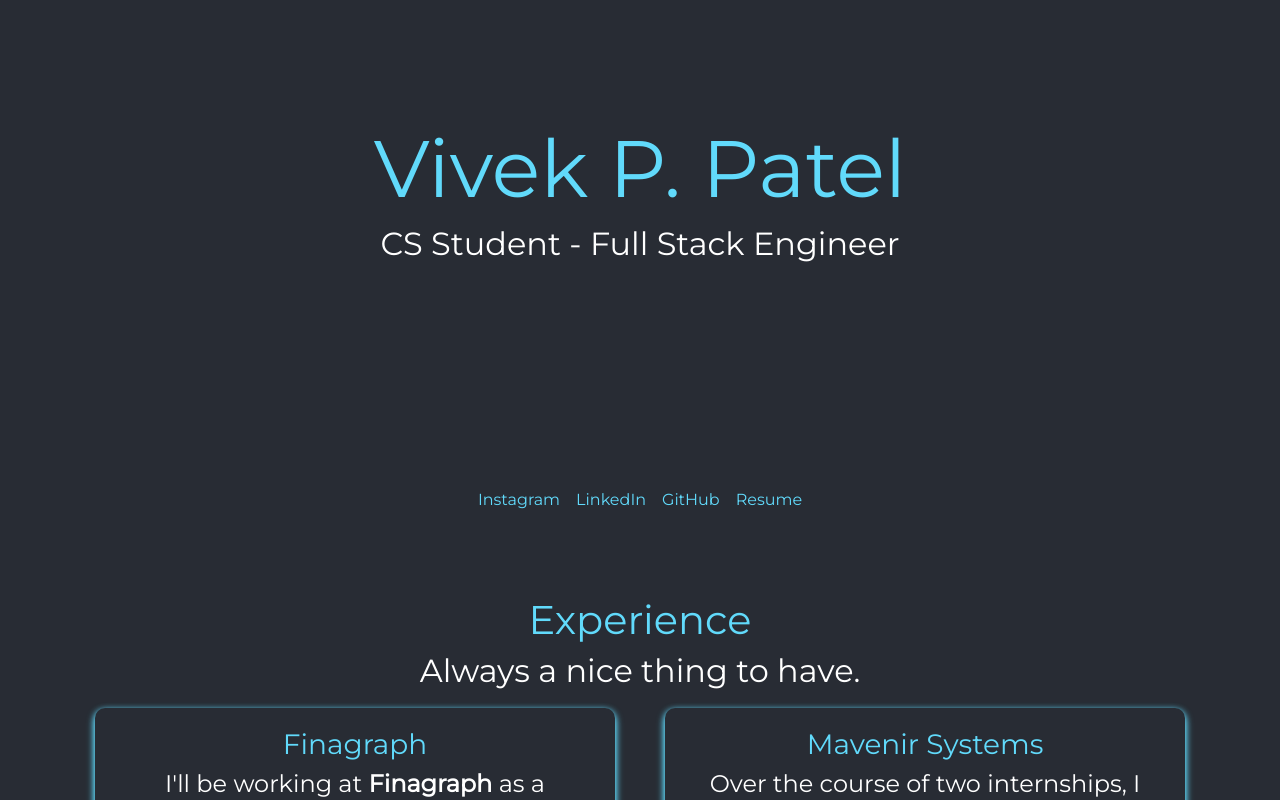
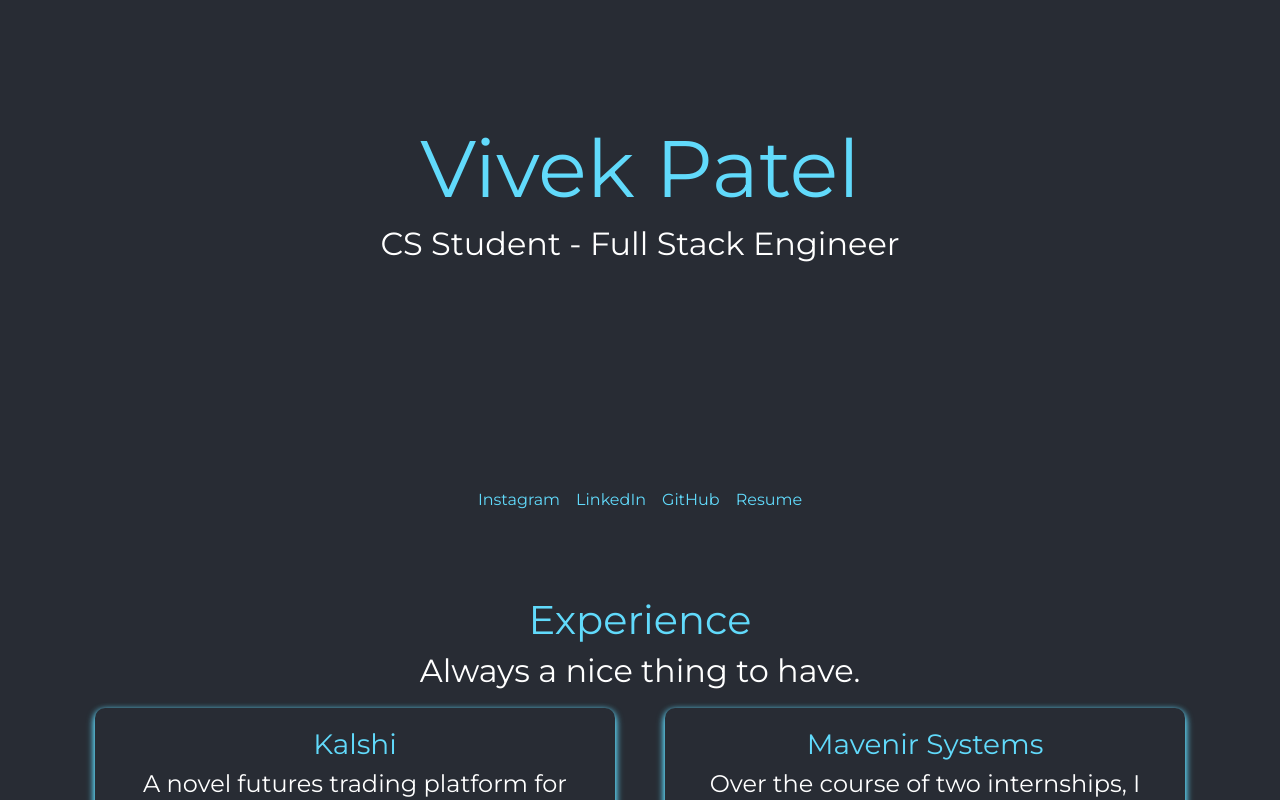
Before and after one commit to vivkpatl/portfolio, a React (Create React App) app: page / in a window 1280 px wide. Shown: the part 220-1020 px from the top of the page. Built offline with nearby package versions, Linux system fonts and the light colour scheme.

Commit message:
Update some stuff

```diff
--- a/src/App.js
+++ b/src/App.js
@@ -15,7 +15,7 @@ class App extends React.Component {
     return (
       <div className="App">
         <div className="Top">
-          <Block title="Vivek P. Patel" description="CS Student - Full Stack Engineer" header={true} />
+          <Block title="Vivek Patel" description="CS Student - Full Stack Engineer" header={true} />
 
 
           <Info />
@@ -30,8 +30,8 @@ class App extends React.Component {
 
             <div className="col-sm mb-3">
 
-                <Card title="Finagraph">
-                  I'll be working at <strong>Finagraph</strong> as a <strong>Software Engineering Intern</strong> during the Summer of 2020.
+                <Card title="Kalshi">
+                  A novel futures trading platform for everyday events. I spent the summer building features for Kalshi's binary options exchange and spearheaded efforts for Kalshi's proprietary market surveillance systems.
                 </Card>
 
             </div>
@@ -154,6 +154,22 @@ class App extends React.Component {
 
               <div className="col-sm mb-3">
 
+                <Card title="PostgreSQL">
+                  A relational database. Bread and butter.
+                </Card>
+
+              </div>
+
+              <div className="col-sm mb-3">
+
+                <Card title="Go">
+                  A language for the future. And one that I love writing!
+                </Card>
+
+              </div>
+
+              <div className="col-sm mb-3">
+
                 <Card title="Express.js">
                   Writing RESTful APIs! Serves as the backbone of <a href="#projects">SoleScrape</a>.
                 </Card>
@@ -190,8 +206,8 @@ class App extends React.Component {
 
               <div className="col-sm mb-3">
 
-                <Card title="C++/C#">
-                  Built some games using SFML in C++, and prototyped mathematical pipelines in C# on Windows.
+                <Card title="C++">
+                  Built some games using SFML in C++! Reach out if you'd like to learn more.
                 </Card>
 
               </div>
@@ -211,7 +227,7 @@ class App extends React.Component {
               <div className="col mb-3">
 
                 <Card title="University of Washington">
-                  Working towards a <strong>B.S. in Computer Science</strong> with a minor in <a href="https://depts.washington.edu/compfin/">Computational Finance and Risk Management</a> at the <a href="https://cs.uw.edu">Paul G. Allen School of Computer Science & Engineering</a>. Projected graduation in June 2022.
+                  Working towards a <strong>B.S. in Computer Science</strong> at the <a href="https://cs.uw.edu">Paul G. Allen School of Computer Science & Engineering</a>. Projected graduation in December 2022.
                 </Card>
 
               </div>
--- a/src/Info.js
+++ b/src/Info.js
@@ -16,7 +16,7 @@ class Info extends Component {
             <a href="https://github.com/vivkpatl" target="_blank" rel="noopener noreferrer">GitHub</a>
           </li>
           <li>
-            <a href="https://drive.google.com/file/d/1tI2evOsAA0bQUs6BwBD5BZjw42nt6QbZ/view?usp=sharing" target="_blank" rel="noopener noreferrer">Resume</a>
+            <a href="https://drive.google.com/file/d/1DBA1sR4d6vHi9i-ydGqEUwZ8ZTnxr5_M/view?usp=sharing" target="_blank" rel="noopener noreferrer">Resume</a>
           </li>
         </ul>
       </div>
```
Also changed, not shown: 1 other file (tests, documents, lock files or other folders).
